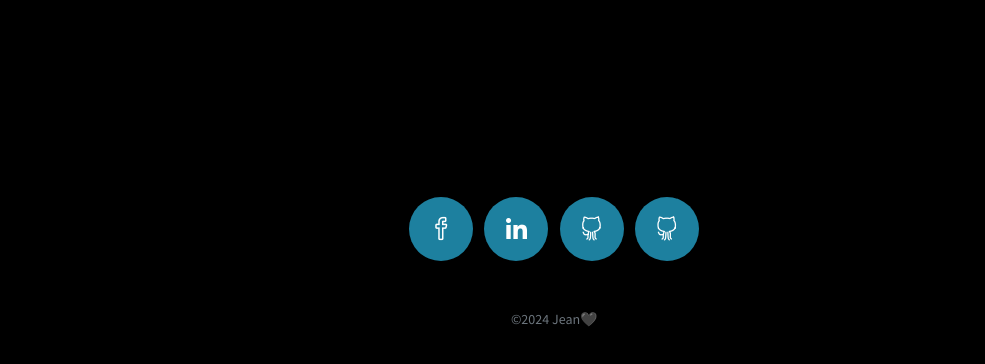
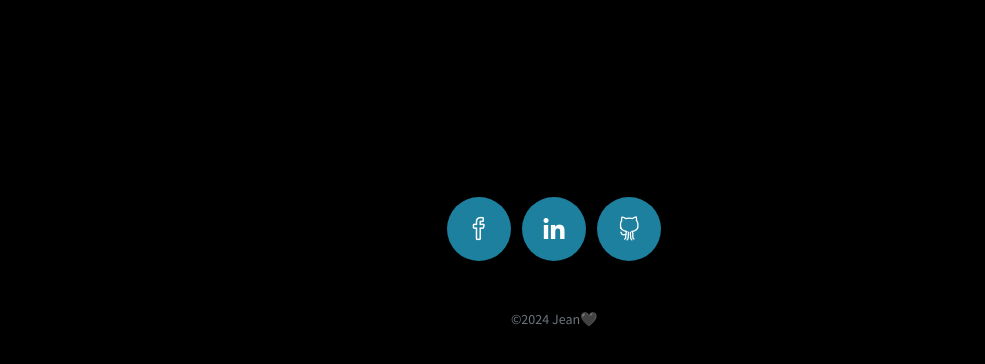
Before and after one commit to jeanchongdev/WALLPAPERS-J, a plain HTML site: page index.html in a window 1280 px wide. Shown: the part 3487-3851 px from the top of the page, without its empty margins (86-1071 px from the left). Drawn offline with nearby package versions, Linux system fonts and the light colour scheme.

Commit message:
Enlase corregido

```diff
--- a/index.html
+++ b/index.html
@@ -314,9 +314,6 @@
                     <li class="list-inline-item">
                         <a class="social-link rounded-circle text-white" title="@jeanchong15" href="https://github.com/jeanchongdev/WALLPAPERS-J"><i class="icon-social-github"></i></a>
                     </li>
-                    <li class="list-inline-item">
-                        <a class="social-link rounded-circle text-white" title="@jeanchong15" href="https://github.com/jeanchongdev/WALLPAPERS-J"><i class="icon-social-github"></i></a>
-                    </li>
                 </ul>
                 <p class="text-muted small mb-0">&copy;2024 Jean🖤</p>
             </div>
```
